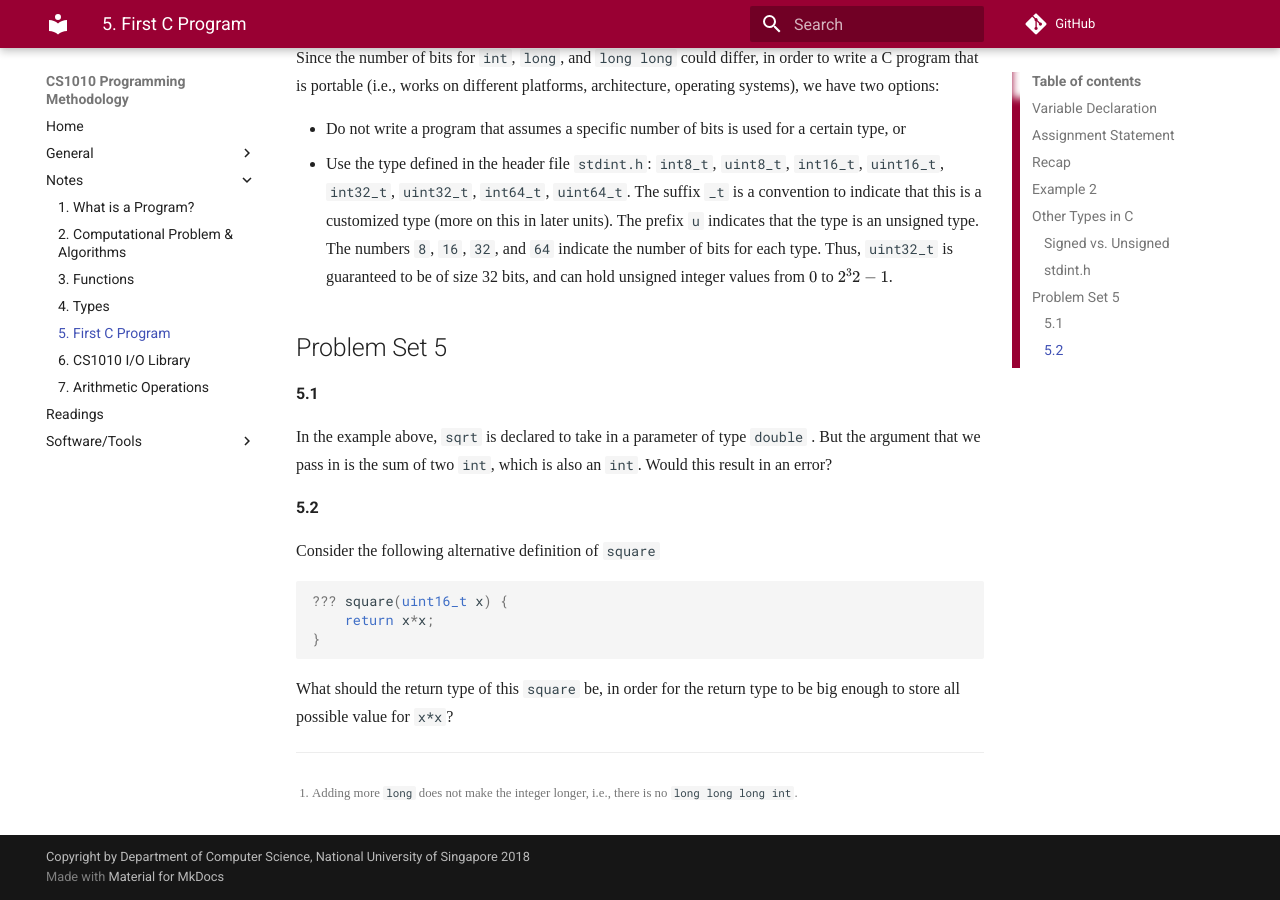
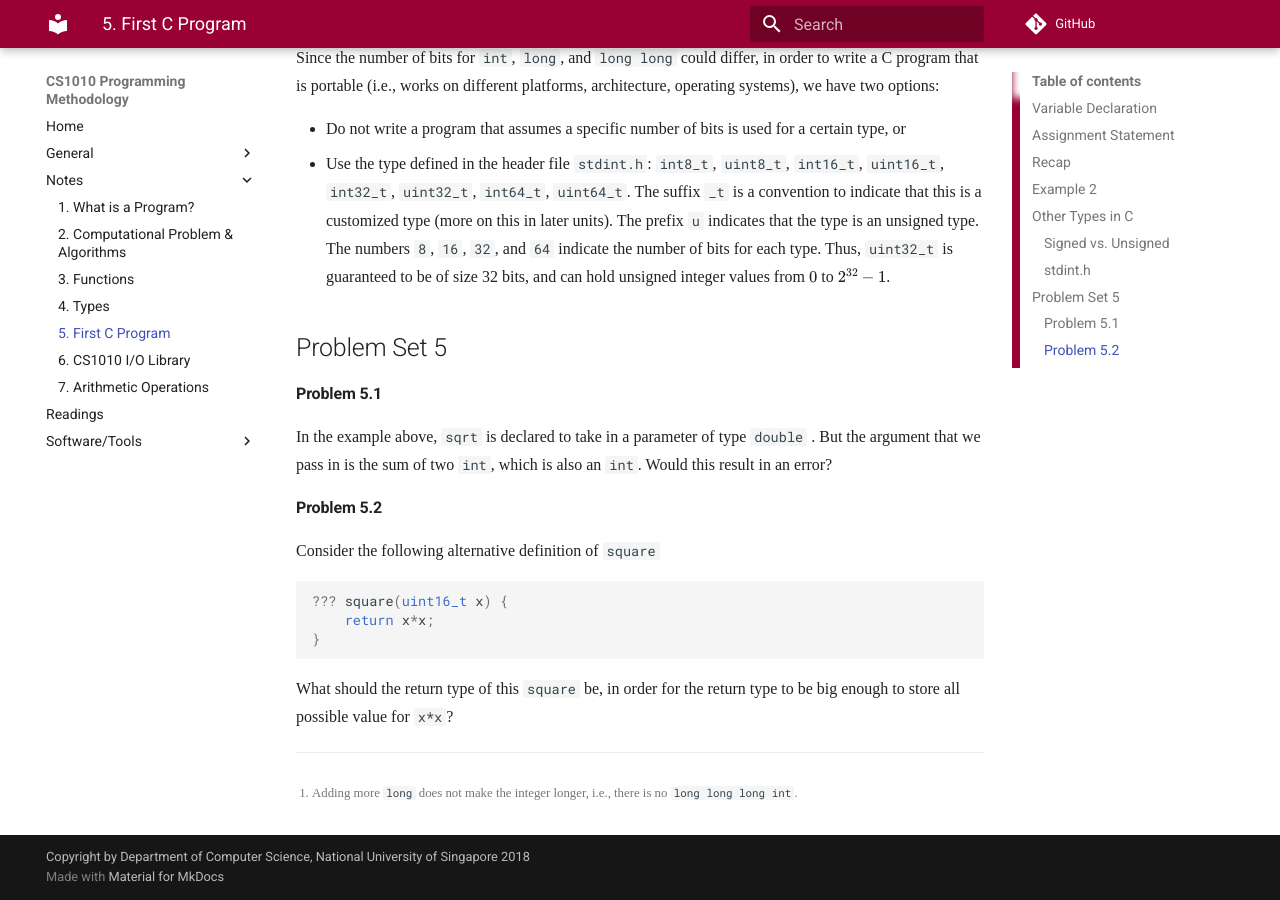
Before and after one commit to LL-Pengfei/CS1010-AY1819S1-Personal, an MkDocs documentation site: the page built from docs/05-first-c.md, in a window 1280 px wide and 900 px high, scrolled down 6207 px. Built offline with MkDocs 1.6.1 and Material for MkDocs 9.7.7, drawn with Linux system fonts in a browser that asks for light colours; nearby versions of some CDN libraries; some web fonts are replaced; formulas are drawn with MathJax 3; comment, search, counter and statistics services are not loaded; old or Windows-style settings are respelled for this version of MkDocs.

Commit message:
Fix typo

```diff
--- a/docs/05-first-c.md
+++ b/docs/05-first-c.md
@@ -210,17 +210,17 @@ For most practical purposes in CS1010, a (signed) `long` suffices.  We introduce
 Since the number of bits for `int`, `long`, and `long long` could differ, in order to write a C program that is portable (i.e., works on different platforms, architecture, operating systems), we have two options:
 
 - Do not write a program that assumes a specific number of bits is used for a certain type, or
-- Use the type defined in the header file `stdint.h`: `int8_t`, `uint8_t`, `int16_t`, `uint16_t`, `int32_t`, `uint32_t`, `int64_t`, `uint64_t`.  The suffix `_t` is a convention to indicate that this is a customized type (more on this in later units).  The prefix `u` indicates that the type is an unsigned type.  The numbers `8`, `16`, `32`, and `64` indicate the number of bits for each type.  Thus, `uint32_t` is guaranteed to be of size 32 bits, and can hold unsigned integer values from $0$ to $2^32-1$.
+- Use the type defined in the header file `stdint.h`: `int8_t`, `uint8_t`, `int16_t`, `uint16_t`, `int32_t`, `uint32_t`, `int64_t`, `uint64_t`.  The suffix `_t` is a convention to indicate that this is a customized type (more on this in later units).  The prefix `u` indicates that the type is an unsigned type.  The numbers `8`, `16`, `32`, and `64` indicate the number of bits for each type.  Thus, `uint32_t` is guaranteed to be of size 32 bits, and can hold unsigned integer values from $0$ to $2^{32}-1$.
 
 [^1]: Adding more `long` does not make the integer longer, i.e., there is no `long long long int`.
 
 ## Problem Set 5
 
-#### 5.1
+#### Problem 5.1
 
 In the example above, `sqrt` is declared to take in a parameter of type `double` .  But the argument that we pass in is the sum of two `int`, which is also an `int`.   Would this result in an error?
 
-#### 5.2
+#### Problem 5.2
 
 Consider the following alternative definition of `square`
 
```
